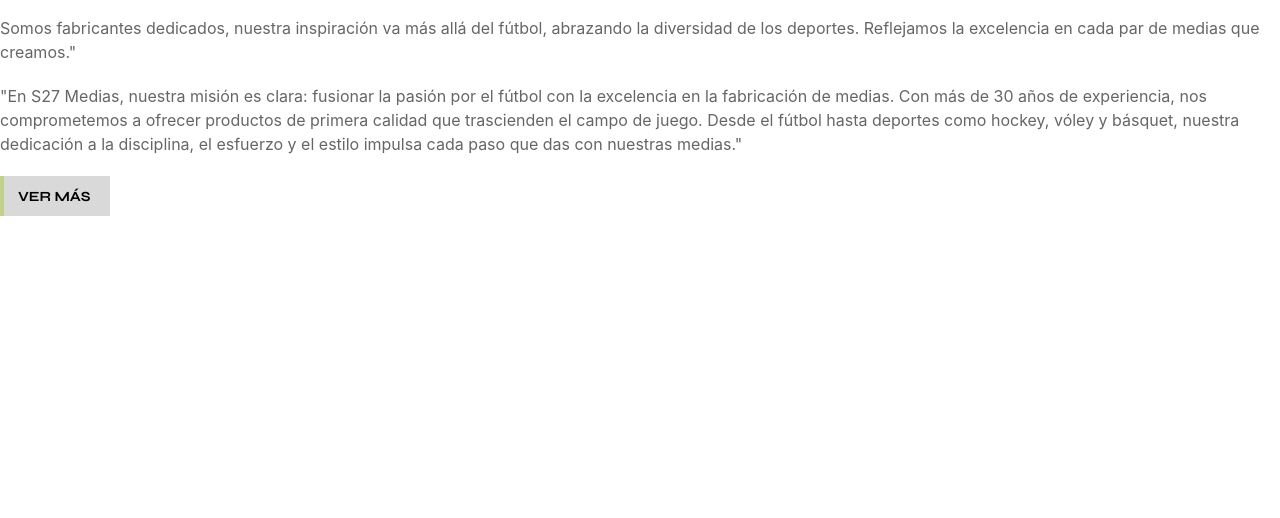
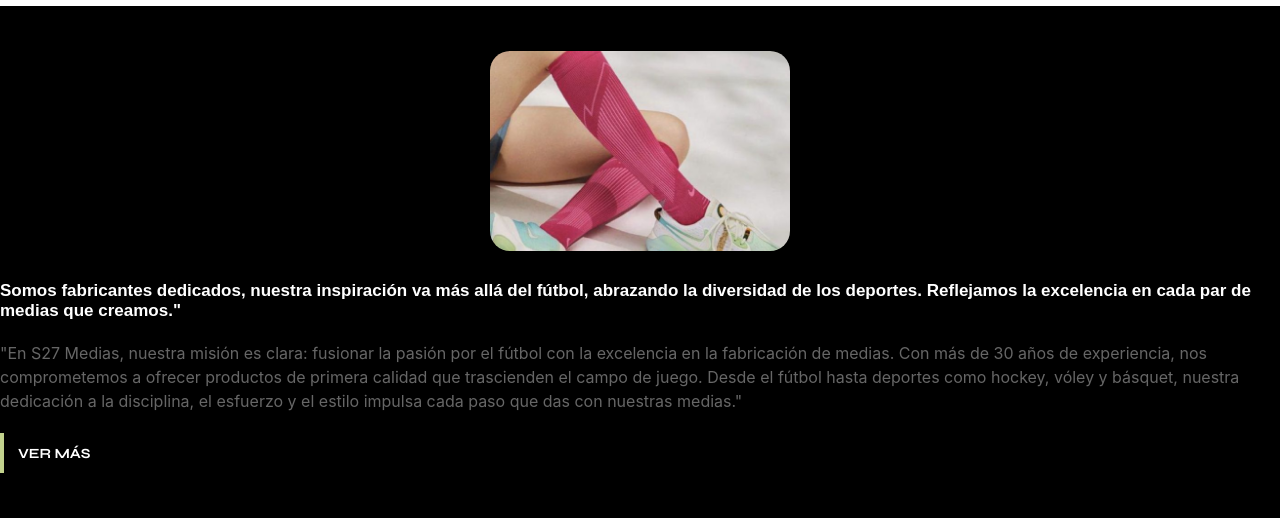
Before and after one commit to RoccoParrella/S27-WEB, a plain HTML site: page index.html in a window 1280 px wide. Shown: the part 1331-1849 px from the top of the page. Before the commit the page ends 1600 px from the top, so only its background shows below. Drawn offline with nearby package versions, Linux system fonts and the light colour scheme.

Commit message:
chore: Update fonts and styles for landing page
- Added a new font link for the Inter font family
- Updated the background color and text color for the "ver más" section
- Added a new section with an image and accompanying text

```diff
--- a/index.html
+++ b/index.html
@@ -9,6 +9,7 @@
     <link
         href="https://fonts.googleapis.com/css2?family=Inter:wght@100..900&family=Montserrat:ital,wght@0,100..900;1,100..900&family=Syne:wght@400..800&display=swap"
         rel="stylesheet">
+    <link href="https://fonts.googleapis.com/css2?family=Inter:wght@100..900&display=swap" rel="stylesheet">
     <link rel="stylesheet" href="https://cdn.jsdelivr.net/npm/uikit@3.21.4/dist/css/uikit.min.css" />
     <link rel="stylesheet" href="./public/css/style.css">
     <link rel="icon" href="./public/img/s27-logo-chico.png" type="image/x-icon">
@@ -155,22 +156,23 @@
 
 
         <div class="second-section">
+            <div class="img-section-two"></div>
 
             <div>
-                <div>
-
-                </div>
-
-                <div>
-                    <p>Somos fabricantes dedicados, nuestra inspiración va más allá del fútbol, abrazando la diversidad de los deportes. Reflejamos la excelencia en cada par de medias que creamos."</p>
-                    <p>"En S27 Medias, nuestra misión es clara: fusionar la pasión por el fútbol con la excelencia en la fabricación de medias. Con más de 30 años de experiencia, nos comprometemos a ofrecer productos de primera calidad que trascienden el campo de juego. Desde el fútbol hasta deportes como hockey, vóley y básquet, nuestra dedicación a la disciplina, el
-                        esfuerzo y el estilo impulsa cada paso que das con nuestras medias."</p>
-                    <div class="div-vermas">
-                        <div class="green-bar"></div>
-                        <a class="text-vermas" href="#">ver más</a>
-                    </div>
+                <p class="text-second-one">Somos fabricantes dedicados, nuestra inspiración va más allá del fútbol,
+                    abrazando la diversidad de los deportes. Reflejamos la excelencia en cada par de medias que
+                    creamos."</p>
+                <p class="text-second-two">"En S27 Medias, nuestra misión es clara: fusionar la pasión por el fútbol con
+                    la excelencia en la fabricación de medias. Con más de 30 años de experiencia, nos comprometemos a
+                    ofrecer productos de primera calidad que trascienden el campo de juego. Desde el fútbol hasta
+                    deportes como hockey, vóley y básquet, nuestra dedicación a la disciplina, el
+                    esfuerzo y el estilo impulsa cada paso que das con nuestras medias."</p>
+                <div class="div-vermas">
+                    <div class="green-bar"></div>
+                    <a class="text-vermas" href="#">ver más</a>
                 </div>
             </div>
+
 
         </div>
 
--- a/public/css/style.css
+++ b/public/css/style.css
@@ -51,8 +51,8 @@
 
 .first-section {
     background-color: black;
-    min-height: 100vh;
-    padding-top: 100px;
+    min-height: 900px;
+    padding-top: 90px;
     display: flex;
     flex-direction: column;
     justify-content: space-around;
@@ -109,7 +109,7 @@
 
 .div-vermas {
     display: flex;
-    background-color: #D9D9D9;
+    background-color: #000000;
     align-items: center;
     width: 110px;
     justify-content: space-around;
@@ -126,7 +126,7 @@
     font-weight: bold;
     text-transform: uppercase;
     font-size: 14px;
-    color: #000000;
+    color: #ffffff;
     width: 250px;
     line-height: 19px;
     margin: 0;
@@ -194,3 +194,36 @@
     }
 
 }
+
+/* ---------------------------- */
+
+.second-section {
+    background: url(../img/medias_rosas_background.png) no-repeat center;
+    background-size: cover;
+    padding: 45px 0 ;
+    display: flex;
+    flex-direction: column;
+    align-items: center;
+}
+
+.img-section-two {
+    width: 300px;
+    height: 200px;
+    background: url(../img/medias_rosas_big.png) no-repeat center;
+    background-size: cover;
+    border-radius: 20px;
+    color: white;
+    margin-bottom: 30px;
+}
+
+.text-second-one{
+    font-family: "Monserrat", sans-serif;
+    line-height:20px;
+    font-size: 17px;
+    font-weight: bold;
+    color: white;
+}
+
+.text-secpnd-two{
+    font-family: "Inter", sans-serif;
+}
```
Also changed, not shown: public/img/medias_rosas_background.png (added).
